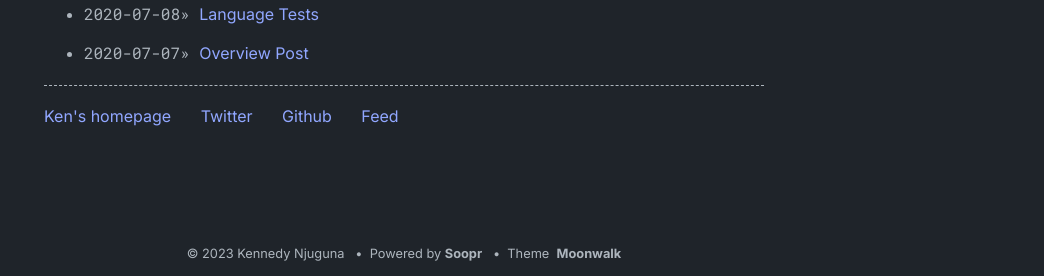
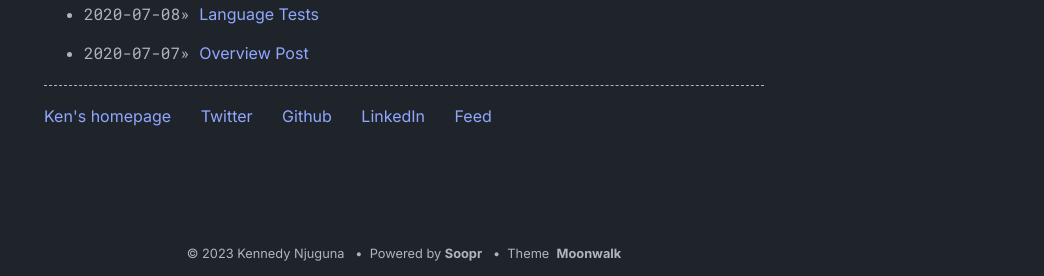
Before and after one commit to KennedyNjuguna/kennedynjuguna.github.io, a Jekyll site: the page built from index.md, in a window 1280 px wide. Shown: the part 1087-1363 px from the top of the page, without its empty margins (236-1280 px from the left). Built offline with Jekyll 4.4.1, drawn with Linux system fonts in a browser that asks for light colours.

Commit message:
Update home.yml

```diff
--- a/_data/home.yml
+++ b/_data/home.yml
@@ -63,6 +63,9 @@ footer_entries:
   - title: Github
     url: https://github.com/KennedyNjuguna
 
+  - title: LinkedIn
+    url: https://www.linkedin.com/in/kennedy-ngugi-6ab864205/
+
   - title: Feed
     url: feed.xml
 
```
